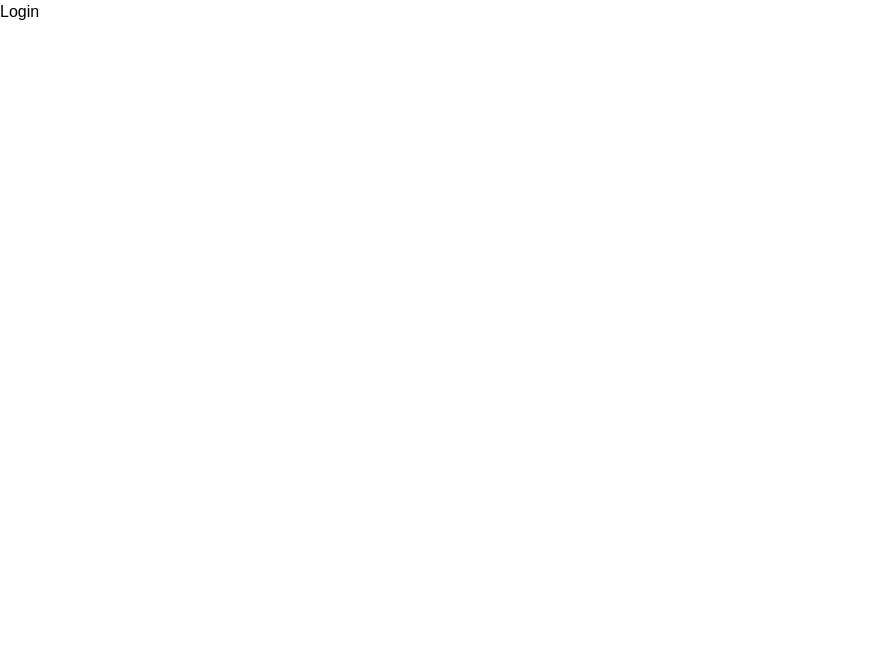
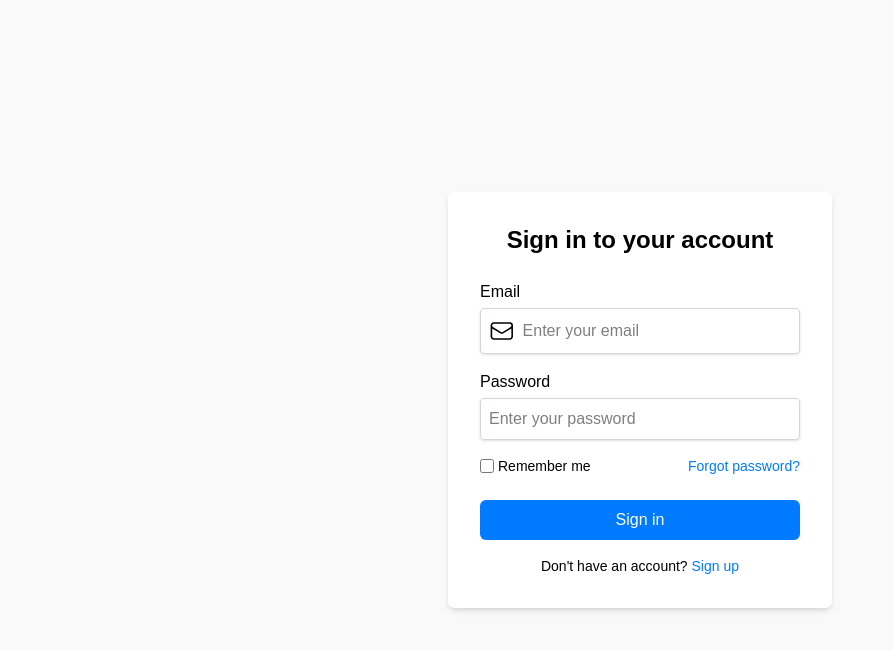
Before and after one commit to MisaqArtist7/jiran, a Next.js app: page /login in a window 1280 px wide. Shown: the top 650 px of the page, without its empty margins (0-893 px from the left). Built offline with nearby package versions, Linux system fonts and the light colour scheme.

Commit message:
create loginpage

```diff
--- a/package.json
+++ b/package.json
@@ -10,9 +10,12 @@
   },
   "dependencies": {
     "@heroicons/react": "^2.2.0",
+    "@hookform/resolvers": "^5.0.1",
     "next": "15.3.2",
     "react": "^19.0.0",
-    "react-dom": "^19.0.0"
+    "react-dom": "^19.0.0",
+    "react-hook-form": "^7.56.4",
+    "zod": "^3.25.45"
   },
   "devDependencies": {
     "@eslint/eslintrc": "^3",
--- /dev/null
+++ b/src/app/login/login.css
@@ -0,0 +1,3 @@
+body{
+    background-color: rgb(249, 249, 249);
+}
--- a/src/app/login/page.tsx
+++ b/src/app/login/page.tsx
@@ -1,6 +1,91 @@
-import React from 'react'
-export default function Login() {
+'use client'
+
+import { useForm } from "react-hook-form"
+import { zodResolver } from "@hookform/resolvers/zod"
+import { z } from "zod"
+import { EnvelopeIcon } from '@heroicons/react/24/outline'
+import './login.css'
+
+// Define form validation schema using Zod
+const loginSchema = z.object({
+  email: z.string().email("Invalid email address"),
+  password: z.string().min(8, "Password must be at least 8 characters"),
+  rememberMe: z.boolean().optional(),
+})
+
+// Infer TypeScript type from schema
+type LoginFormInputs = z.infer<typeof loginSchema>
+
+export default function LoginPage() {
+  // Initialize form methods
+  const { register, handleSubmit, formState: { errors } } = useForm<LoginFormInputs>({
+    resolver: zodResolver(loginSchema),
+  })
+
+  // Handle form submission
+  const onSubmit = (data: LoginFormInputs) => {
+    console.log("Form data:", data)
+    // TODO: handle login logic (e.g. call API)
+  }
+
   return (
-    <div>Login</div>
+    <main className="flex flex-col items-center justify-center min-h-screen p-4">
+      {/* Form container */}
+      <form onSubmit={handleSubmit(onSubmit)} className="bg-white p-8 rounded-md shadow-md w-full max-w-sm">
+        <h2 className="text-2xl font-bold mb-6 text-center">Sign in to your account</h2>
+
+        {/* Email field */}
+        <label htmlFor="email" className="block mb-1 font-medium">Email</label>
+        <div className={`flex-row-center w-full p-2 rounded border shadow-sm ${errors.email ? "border-red-500" : "border-gray-300"}`}>
+          <EnvelopeIcon className="h-7 w-7" />
+          <input
+            id="email"
+            type="email"
+            {...register("email")}
+            placeholder="Enter your email"
+            className="w-full pl-2"
+          />
+        </div>
+        {/* Email error message */}
+        {errors.email && <p className="text-red-600 text-sm mt-1">{errors.email.message}</p>}
+
+        {/* Password field */}
+        <label htmlFor="password" className="block mt-4 mb-1 font-medium">Password</label>
+        <input
+          id="password"
+          type="password"
+          {...register("password")}
+          placeholder="Enter your password"
+          className={`w-full p-2 border rounded shadow-sm ${errors.password ? "border-red-500" : "border-gray-300"}`}
+        />
+        {/* Password error message */}
+        {errors.password && <p className="text-red-600 text-sm mt-1">{errors.password.message}</p>}
+
+        {/* Remember me & Forgot password section */}
+        <div className="flex items-center justify-between mt-4">
+          <label className="flex items-center gap-1">
+            <input type="checkbox" {...register("rememberMe")} className="w-3.5 h-3.5" />
+            <span className="text-sm select-none">Remember me</span>
+          </label>
+          <a href="#" className="text-sm text-[var(--primaryColor)] hover:underline">Forgot password?</a>
+        </div>
+
+        {/* Submit button */}
+        <button
+          type="submit"
+          className="w-full mt-6 bg-[var(--primaryColor)] text-white py-2 rounded-md hover:bg-blue-700 transition"
+        >
+          Sign in
+        </button>
+
+        {/* Sign up link */}
+        <p className="text-center mt-4 text-sm">
+          Don&apos;t have an account?{" "}
+          <a href="/signup" className="text-[var(--primaryColor)] hover:underline">
+            Sign up
+          </a>
+        </p>
+      </form>
+    </main>
   )
 }
```
Also changed, not shown: 1 other file (tests, documents, lock files or other folders).
